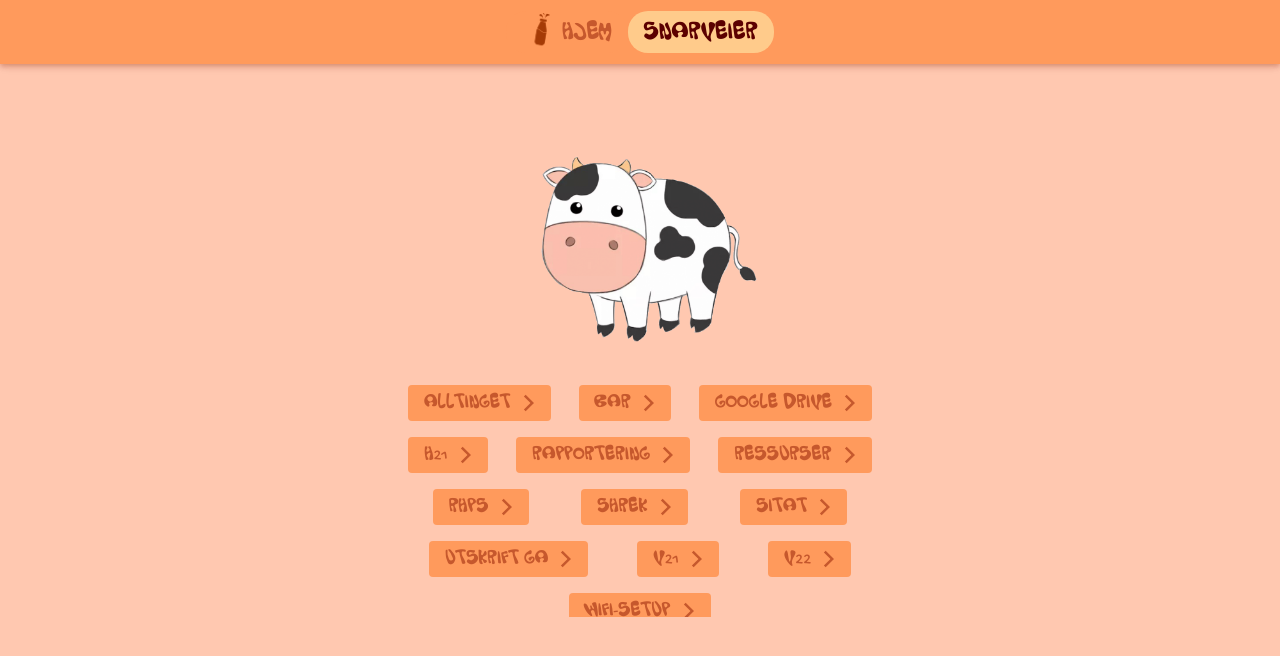
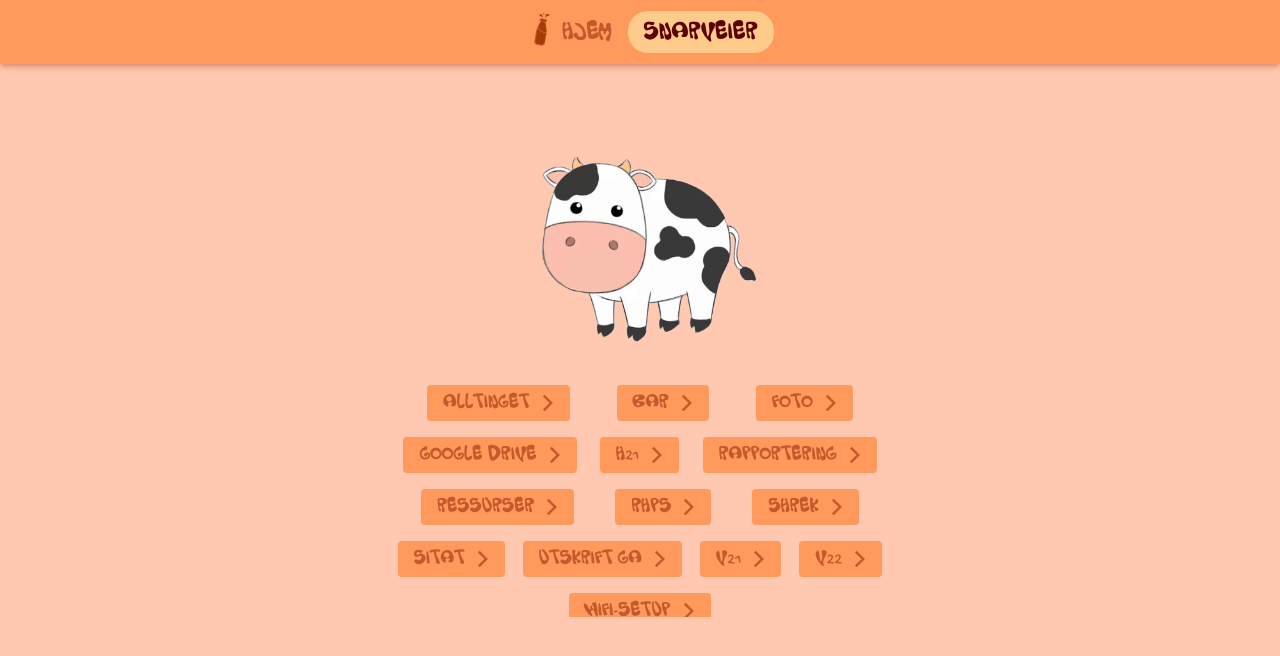
Before and after one commit to vegardinho/schmelk.no, a React (Create React App) app: page /snarveier in a window 1280 px wide. Shown: the top 656 px of the page. Built offline with nearby package versions, Linux system fonts and the light colour scheme.

Commit message:
Add foto

```diff
--- a/src/content/snarveier.js
+++ b/src/content/snarveier.js
@@ -90,6 +90,13 @@ const snarveierDict = [
     },
     external: true,
   },
+  {
+    text: 'Foto',
+    path: {
+      pathname: 'http://foto.schmelk.no',
+    },
+    external: true,
+  },
 ];
 
 const getSortOrder = (prop) => (a, b) => {
```
